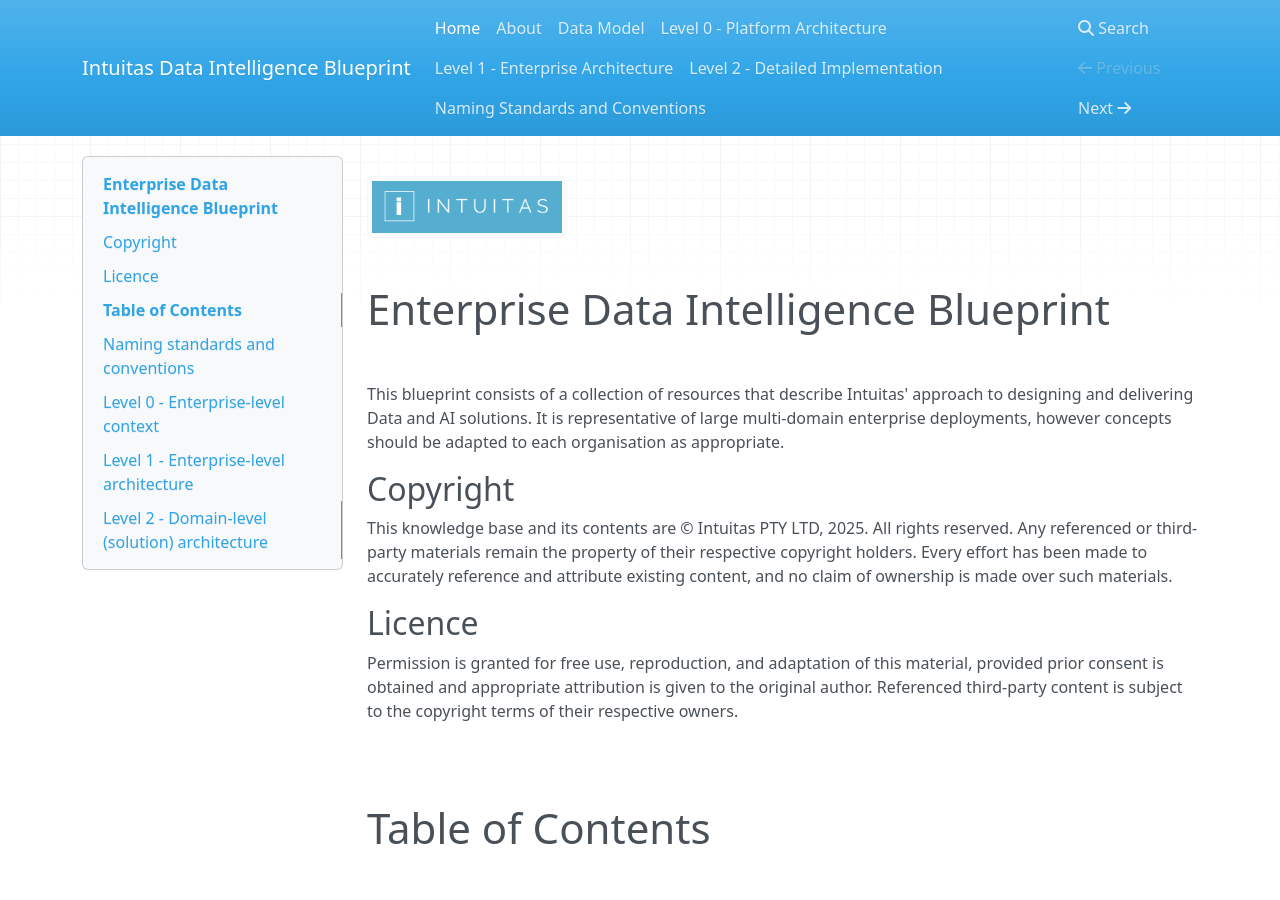
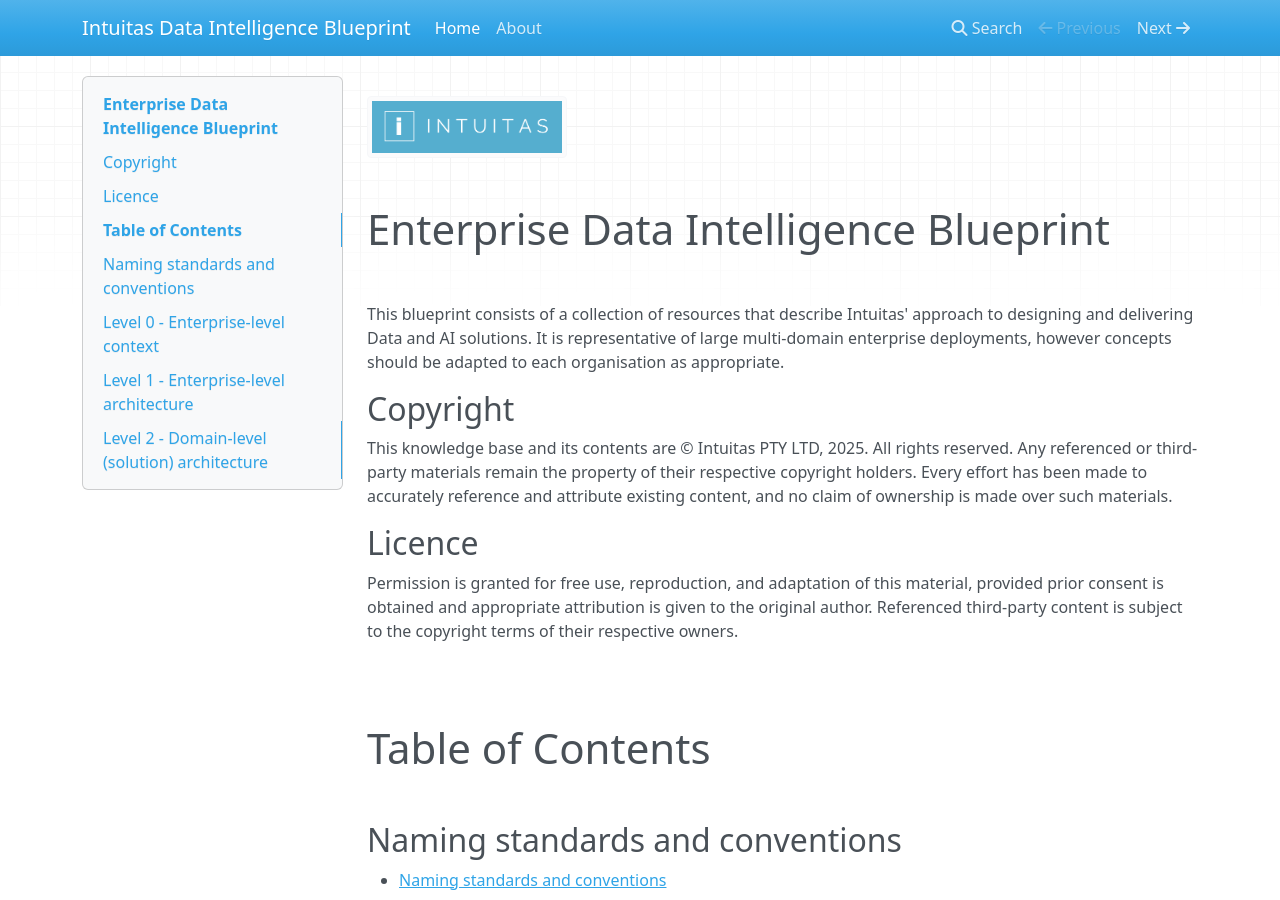
Before and after one commit to bensonchoyintuitas/intuitas_knowledgebase, an MkDocs documentation site: the page built from docs/README.md, in a window 1280 px wide and 900 px high. Built offline with MkDocs 1.6.1, drawn with Linux system fonts in a browser that asks for light colours; nearby versions of some CDN libraries.

Commit message:
Remove outdated sections and navigation links related to Data Model, Platform Architecture, Enterprise Architecture, Detailed Implementation, and Naming Standards from documentation. Update page titles for clarity and consistency across the site.

```diff
--- a/mkdocs.yml
+++ b/mkdocs.yml
@@ -2,11 +2,6 @@
 nav:
   - Home: README.md
   - About: about.md
-  - Data Model: data_model.md
-  - Level 0 - Platform Architecture: level_0.md
-  - Level 1 - Enterprise Architecture: level_1.md
-  - Level 2 - Detailed Implementation: level_2.md
-  - Naming Standards and Conventions: naming_standards_and_conventions.md
 
 theme:
   name: mkdocs
```
Also changed, not shown: site/404.html, site/about/index.html, site/data_model/index.html, site/index.html, site/level_0/index.html, site/level_1/index.html, site/level_2/index.html, site/naming_standards_and_conventions/index.html, site/search/search_index.json.
